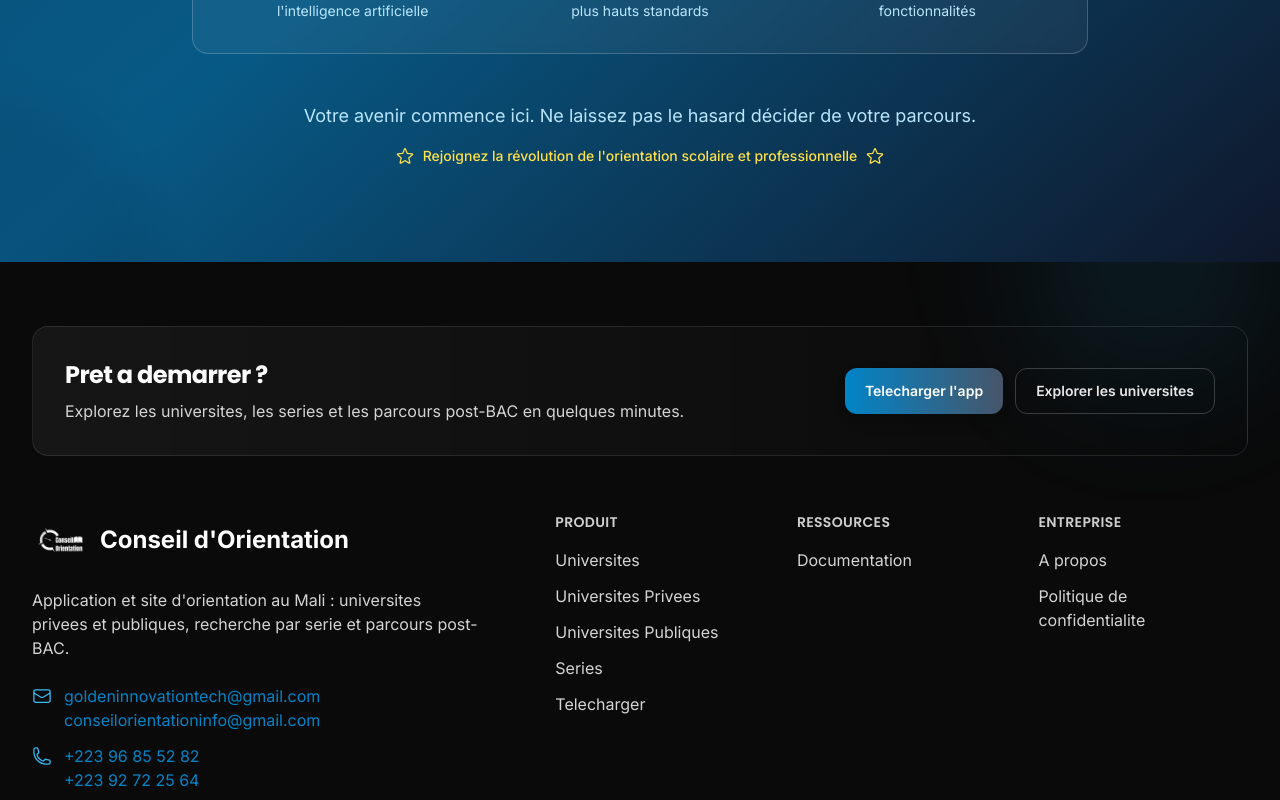
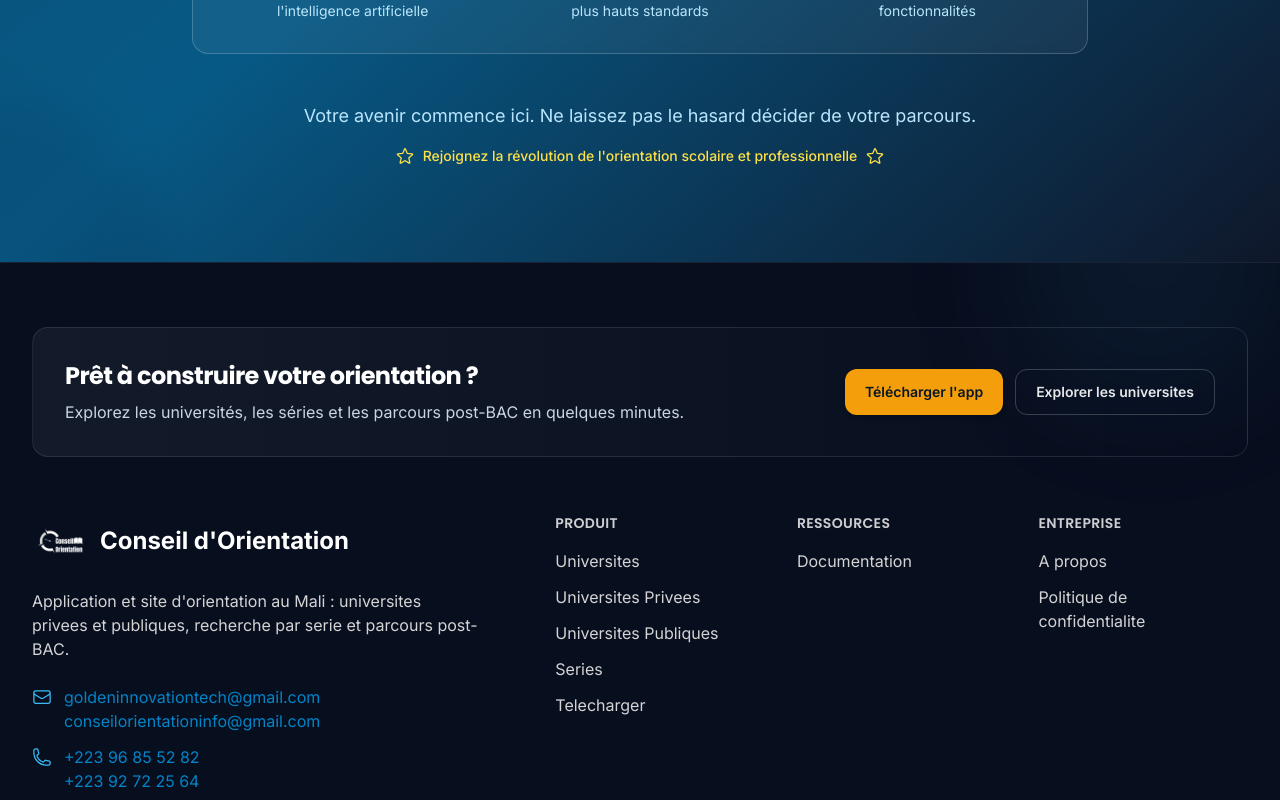
Before and after one commit to Christophe03/portail-conseil-orientation, a Next.js app: page / in a window 1280 px wide. Shown: the part 5760-6560 px from the top of the page. Built offline with nearby package versions, Linux system fonts and the light colour scheme; no server answers.

Commit message:
feat(ui): refine footer theme and finalize UI/UX modernization dependencies

```diff
--- a/package.json
+++ b/package.json
@@ -28,7 +28,7 @@
     "clsx": "^2.1.1",
     "framer-motion": "^10.18.0",
     "lucide-react": "^0.294.0",
-    "next": "^14.2.32",
+    "next": "^14.2.35",
     "react": "^18.3.1",
     "react-dom": "^18.3.1",
     "tailwind-merge": "^2.6.0",
@@ -38,12 +38,12 @@
     "@playwright/test": "^1.40.0",
     "@testing-library/jest-dom": "^6.0.0",
     "@testing-library/react": "^13.0.0",
-    "@types/node": "^20.19.13",
+    "@types/node": "^26.6.2",
     "@types/react": "^18.3.24",
     "@types/react-dom": "^18.3.7",
     "autoprefixer": "^10.4.21",
     "eslint": "^8.57.1",
-    "eslint-config-next": "^14.2.32",
+    "eslint-config-next": "^14.2.35",
     "jest": "^29.0.0",
     "jest-environment-jsdom": "^29.0.0",
     "next-sitemap": "^4.2.0",
--- a/src/components/layout/Footer.tsx
+++ b/src/components/layout/Footer.tsx
@@ -71,19 +71,19 @@ const socialLinks = [
 
 export function Footer() {
   return (
-    <footer className="relative overflow-hidden bg-neutral-950 text-white">
+    <footer className="relative overflow-hidden bg-[#070e1e] border-t border-slate-800/80 text-slate-200">
       <div className="absolute inset-0 pointer-events-none">
-        <div className="absolute -top-32 right-0 h-64 w-64 rounded-full bg-primary-500/10 blur-3xl"></div>
-        <div className="absolute -bottom-32 left-0 h-64 w-64 rounded-full bg-secondary-500/10 blur-3xl"></div>
+        <div className="absolute -top-32 right-0 h-64 w-64 rounded-full bg-navy-500/10 blur-3xl"></div>
+        <div className="absolute -bottom-32 left-0 h-64 w-64 rounded-full bg-amber-500/5 blur-3xl"></div>
       </div>
 
       <div className="container-custom py-16 relative">
         <div className="mb-14 rounded-2xl border border-white/10 bg-gradient-to-r from-white/5 to-white/0 p-6 sm:p-8">
           <div className="flex flex-col gap-6 md:flex-row md:items-center md:justify-between">
             <div>
-              <h3 className="text-2xl font-bold text-white">Pret a demarrer ?</h3>
-              <p className="mt-2 text-sm sm:text-base text-neutral-300">
-                Explorez les universites, les series et les parcours post-BAC en quelques minutes.
+              <h3 className="text-2xl font-bold text-white">Prêt à construire votre orientation ?</h3>
+              <p className="mt-2 text-sm sm:text-base text-slate-300">
+                Explorez les universités, les séries et les parcours post-BAC en quelques minutes.
               </p>
             </div>
             <div className="flex flex-col sm:flex-row gap-3">
@@ -91,9 +91,9 @@ export function Footer() {
                 href={APP_DOWNLOAD_URL}
                 target="_blank"
                 rel="noopener noreferrer"
-                className="inline-flex items-center justify-center rounded-xl bg-gradient-to-r from-primary-600 to-secondary-600 px-5 py-3 text-sm font-semibold text-white shadow-soft hover:from-primary-700 hover:to-secondary-700 transition-colors"
+                className="inline-flex items-center justify-center rounded-xl bg-amber-500 hover:bg-amber-400 px-5 py-3 text-sm font-semibold text-navy-950 shadow-md transition-all"
               >
-                Telecharger l'app
+                Télécharger l'app
               </a>
               <Link
                 href="/universites"
```
Also changed, not shown: 1 other file (tests, documents, lock files or other folders).
